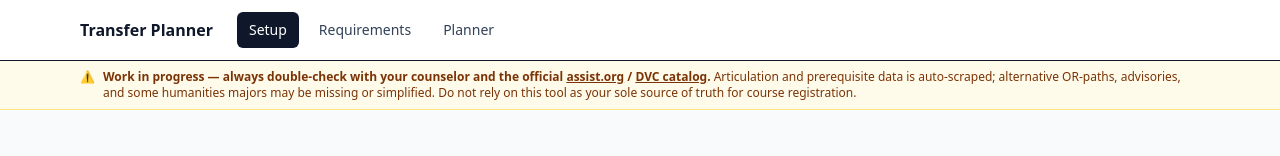
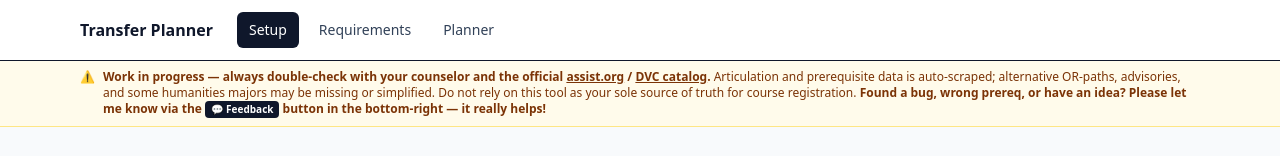
Before and after one commit to chemke132/Transfer-Planner, a React (Vite) app: page / in a window 1280 px wide. Shown: the top 156 px of the page. Built offline with nearby package versions, Linux system fonts and the light colour scheme; no server answers; the database is empty.

Commit message:
Nudge users to use the Feedback button from the top banner
The floating button is easy to miss; calling it out inline in the
existing warning banner makes it more discoverable.

```diff
--- a/src/App.jsx
+++ b/src/App.jsx
@@ -56,7 +56,15 @@ export default function App() {
             Articulation and prerequisite data is auto-scraped; alternative
             OR-paths, advisories, and some humanities majors may be missing
             or simplified. Do not rely on this tool as your sole source of
-            truth for course registration.
+            truth for course registration.{' '}
+            <span className="font-semibold">
+              Found a bug, wrong prereq, or have an idea? Please let me know
+              via the{' '}
+              <span className="inline-block bg-slate-900 text-white px-1.5 py-0.5 rounded text-[10px] align-middle">
+                💬 Feedback
+              </span>{' '}
+              button in the bottom-right — it really helps!
+            </span>
           </span>
         </div>
       </div>
```
